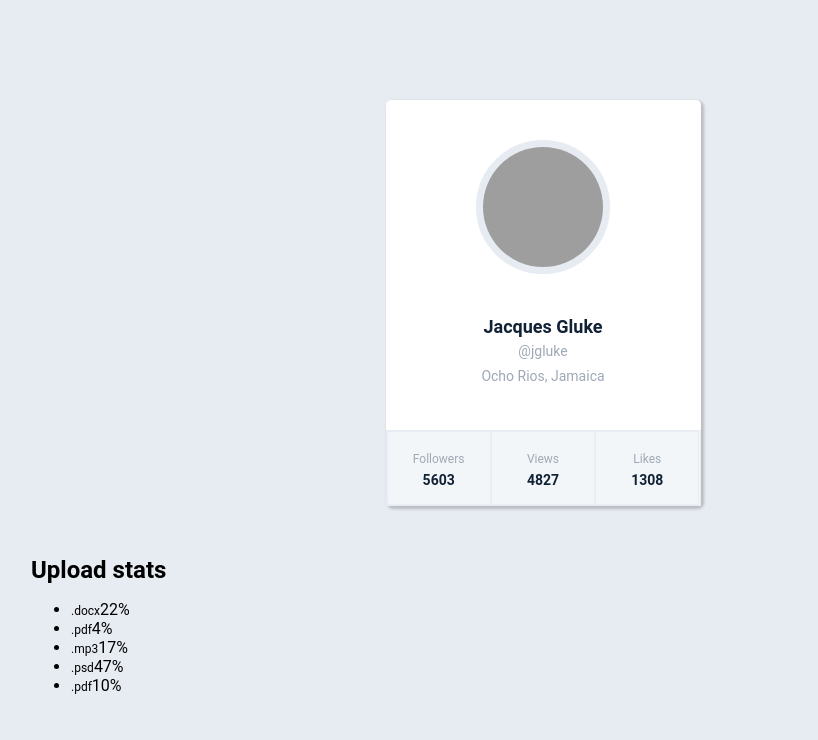
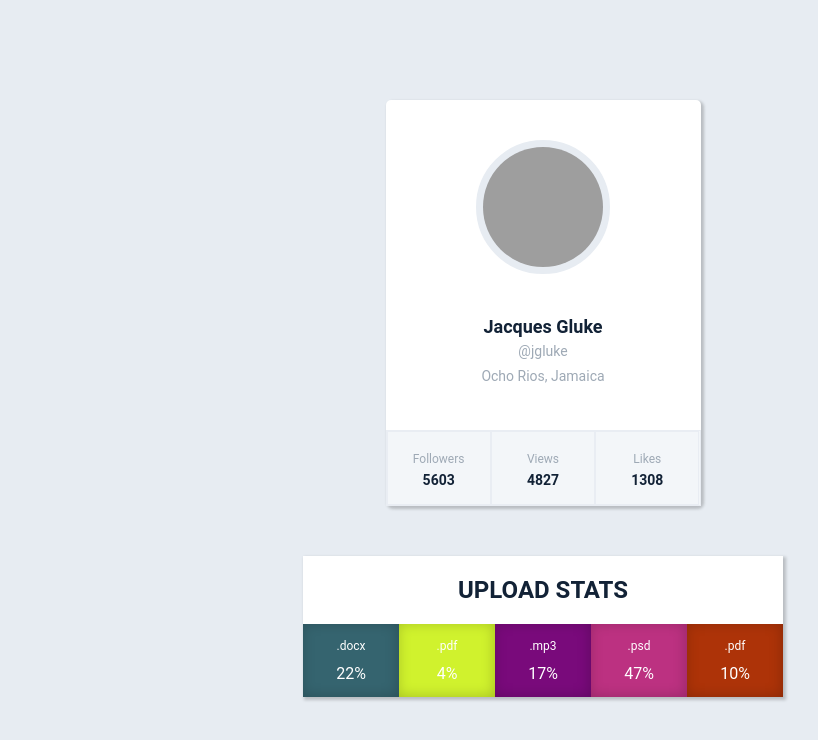
Before and after one commit to Olgashulz/goit-react-hw-01-components, a React (Create React App) app: page / in a window 1280 px wide. Shown: the top 740 px of the page, without its empty margins (97-915 px from the left). Built offline with nearby package versions, Linux system fonts and the light colour scheme; grey boxes are pictures that could not be loaded.

Commit message:
стилизация task2

```diff
--- a/src/App.jsx
+++ b/src/App.jsx
@@ -1,19 +1,20 @@
 import user from "./social-profile/user.json";
 import statisticalData from './statistics/statistical-data.json';
 import Profile from "./components/Profile";
-import Section from "./components/Section";
-// import Statiatics from "./components/Statistics";
+import Section from "./components/Section/Section";
 
 export default function App() {
     return <div className="container">
-        <Profile
+  <Profile
   userImg = {user.avatar}
   userName = {user.name}
   userTag = {user.tag}
   userlocation = {user.location}
   userStats = {user.stats}
   />
-  <Section title="Upload stats" stats={statisticalData}/>
-  {/* <Statiatics /> */}
+  <Section
+  title="Upload stats"
+  stats={statisticalData}
+  />
     </div>
 }
--- a/src/components/Profile/Profile.js
+++ b/src/components/Profile/Profile.js
@@ -1,34 +1,34 @@
 import PropTypes from 'prop-types';
-import './Profile.css';
+import styles from './Profile.module.css';
 import defaultImage from '../../social-profile/defoultImage.png';
 
 export default function Profile (props) {
     const {userImg = defaultImage, userName, userTag, userlocation, userStats} = props;
     //console.log(props)
     return(
-    <div className="profile">
-    <div className="description">
+    <div className={styles.profile}>
+    <div className={styles.description}>
       <img
         src={userImg}
         alt="Аватар пользователя"
-        className="avatar"
+        className={styles.avatar}
       />
-      <p className="name">{userName}</p>
-      <p className="tag">@{userTag}</p>
-      <p className="location">{userlocation}</p>
+      <p className={styles.name}>{userName}</p>
+      <p className={styles.tag}>@{userTag}</p>
+      <p className={styles.location}>{userlocation}</p>
     </div>
-      <ul className="stats">
-       <li className="stats-item">
-         <span className="label">Followers</span>
-         <span className="quantity">{userStats.followers}</span>
+      <ul className={styles.stats}>
+       <li className={styles.item}>
+         <span className={styles.label}>Followers</span>
+         <span className={styles.quantity}>{userStats.followers}</span>
        </li>
-       <li className="stats-item">
-         <span className="label">Views</span>
-         <span className="quantity">{userStats.views}</span>
+       <li className={styles.item}>
+         <span className={styles.label}>Views</span>
+         <span className={styles.quantity}>{userStats.views}</span>
        </li>
-       <li className="stats-item">
-        <span className="label">Likes</span>
-        <span className="quantity">{userStats.likes}</span>
+       <li className={styles.item}>
+        <span className={styles.label}>Likes</span>
+        <span className={styles.quantity}>{userStats.likes}</span>
        </li>
       </ul>
   </div>
--- a/src/components/Profile/Profile.css
+++ b/src/components/Profile/Profile.module.css
@@ -41,7 +41,7 @@
     border: 1px solid #E9EDF3;
 }
 
-.stats-item {
+.item {
     display: flex;
     flex-direction: column;
     align-items: center;
--- a/src/components/Section.js
+++ /dev/null
@@ -1,9 +0,0 @@
-import Statiatics from "../components/Statistics";
-
-export default function Section ({ title }){
-    return (
-    <section className="statistics">
-        {title && <h2 className="title">{title}</h2>}
-        <Statiatics />
-    </section>)
-}
--- /dev/null
+++ b/src/components/Section/Section.js
@@ -0,0 +1,11 @@
+import Statiatics from "../Statistics/Statistics";
+import styles from './Section.module.css'
+
+
+export default function Section ({ title }){
+    return (
+    <section className={styles.section}>
+        {title && <h2 className={styles.title}>{title}</h2>}
+        <Statiatics />
+    </section>)
+}
--- /dev/null
+++ b/src/components/Section/Section.module.css
@@ -0,0 +1,19 @@
+.section {
+    width: fit-content;
+    background-color: #fff;
+    margin: auto;
+    -webkit-box-shadow: 2px 2px 3px 1px rgba(0, 0, 0, 0.2);
+    -moz-box-shadow: 2px 2px 3px 1px rgba(0, 0, 0, 0.2);
+    box-shadow: 2px 2px 3px 1px rgba(0, 0, 0, 0.2);
+}
+
+.title {
+padding-top: 20px;
+padding-bottom: 20px;
+display: block;
+width: fit-content;
+margin: auto;
+text-align: center;
+color: #122236;;
+text-transform: uppercase;
+}
--- a/src/components/Statistics.js
+++ /dev/null
@@ -1,25 +0,0 @@
-import statisticalData from '../statistics/statistical-data.json'
-
-console.log(statisticalData)
-
-
-// export default function Statiatics(){
-//         return statisticalData.map((item) => (
-//             <li className="item" key={ item.id }>
-//               <span className="label">{ item.label }</span>
-//               <span className="percentage">{ `${ item.percentage }%` }</span>
-//             </li>
-//           ));
-// }
-
-export default function Statiatics(){
-  return (<ul>
-    {statisticalData.map((item) => (
-      <li className="item" key={ item.id }>
-        <span className="label">{ item.label }</span>
-        <span className="percentage">{ `${ item.percentage.toLocaleString()}%` }</span>
-      </li>
-
-    ))}
-    </ul>);
-}
--- /dev/null
+++ b/src/components/Statistics/Statistics.js
@@ -0,0 +1,23 @@
+import statisticalData from '../../statistics/statistical-data.json'
+import styles from './Statistics.module.css';
+
+// console.log(statisticalData)
+export default function Statiatics(){
+  return (<ul className={styles.list}>
+    {statisticalData.map((item) => (
+        <li className={styles.item} style={{backgroundColor: getColor()}} key={ item.id }>
+        <span className={styles.label}>{ item.label }</span>
+        <span className={styles.percentage}>{ `${ item.percentage.toLocaleString()}%` }</span>
+      </li>
+
+    ))}
+    </ul>);
+}
+
+function getColor(){
+  var color = Math.floor(Math.random() * Math.pow(256, 3)).toString(16);
+  while(color.length < 6) {
+      color = "0" + color;
+  }
+  return "#" + color;
+}
--- /dev/null
+++ b/src/components/Statistics/Statistics.module.css
@@ -0,0 +1,22 @@
+.list {
+    display: flex;
+    justify-content: center;
+    flex-wrap: wrap;
+}
+
+.item {
+    display: flex;
+    flex-direction: column;
+    width: 80px;
+    color: #fff;
+    text-align: center;
+    line-height: 1.8em;
+    padding: 8px;
+    -webkit-box-shadow: -1px -1px 13px 0px rgba(0, 0, 0, 0.2) inset;
+    -moz-box-shadow: -1px -1px 13px 0px rgba(0, 0, 0, 0.2) inset;
+    box-shadow: -1px -1px 13px 0px rgba(0, 0, 0, 0.2) inset;
+}
+
+.label {
+    font-size: 12px;
+}
--- a/src/index.css
+++ b/src/index.css
@@ -10,6 +10,11 @@
   color:  #ffffff;
   line-height: 1.5;
 } */
+ul {
+  list-style: none;
+  margin: 0;
+  padding: 0;
+}
 
 h1,
 h2,
@@ -37,6 +42,7 @@ body {
   -webkit-font-smoothing: antialiased;
   -moz-osx-font-smoothing: grayscale; */
   background-color: #e7ecf2;
+  /* background-color: #6d7175; */
 }
 
 code {
```
